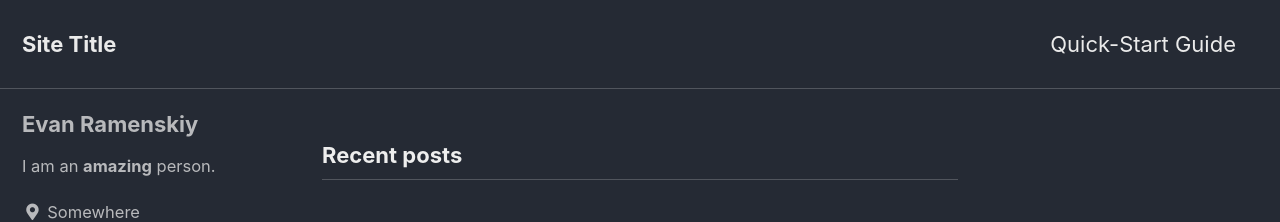
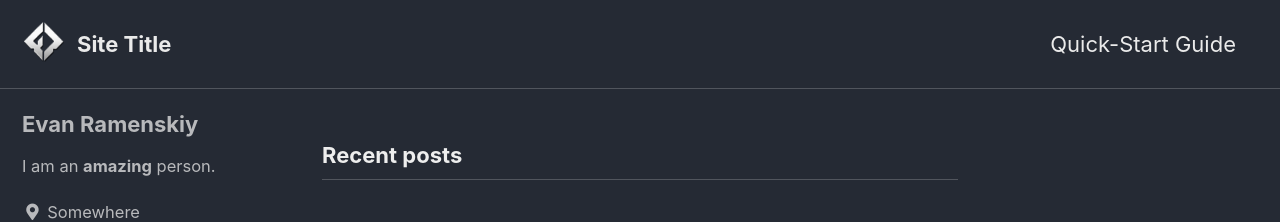
Before and after one commit to ramenskiy/github-pages-ramenskiy, a Jekyll site: the page built from index.html, in a window 1280 px wide. Shown: the top 222 px of the page. Built offline with Jekyll 4.4.1, drawn with Linux system fonts in a browser that asks for light colours; cached includes are drawn as plain includes; the list of posts is cut into pages by our own code.

Commit message:
Add logo

```diff
--- a/_config.yml
+++ b/_config.yml
@@ -25,7 +25,7 @@ url                      : https://ramenskiy.com
 baseurl                  : # the subpath of your site, e.g. "/blog"
 repository               : github-pages-ramenskiy
 teaser                   : /assets/images/1.jpg
-logo                     : # path of logo image to display in the masthead, e.g. "/assets/images/88x88.png"
+logo                     : /assets/images/logo.png
 masthead_title           : # overrides the website title displayed in the masthead, use " " for no title
 # breadcrumbs            : false # true, false (default)
 words_per_minute         : 200
```
Also changed, not shown: assets/images/logo.png (added).
